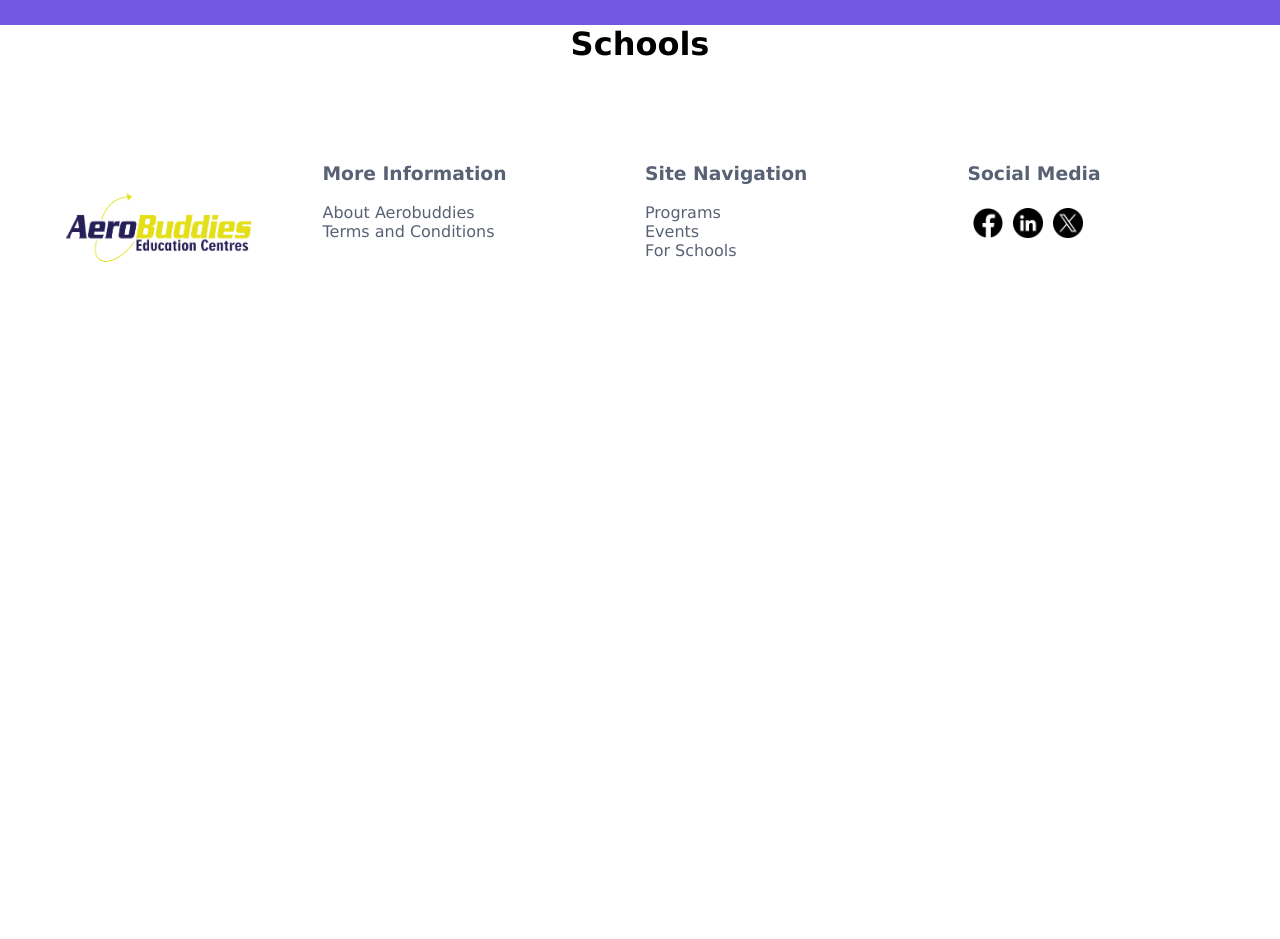
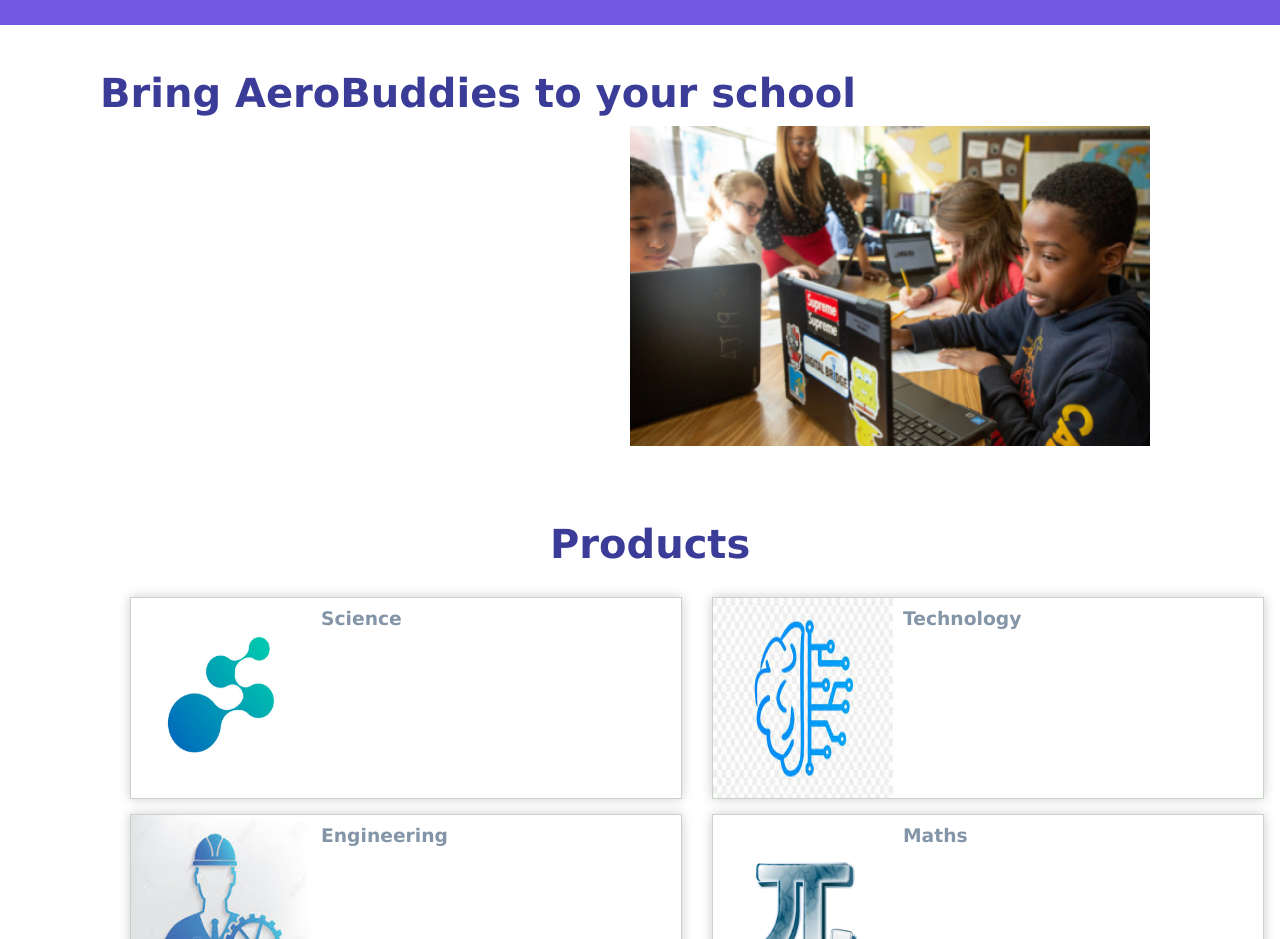
Before and after one commit to Dremas22/Aerobuddies, a Next.js app in the folder aerobuddies-app/: page /schools in a window 1280 px wide. Shown: the part 73-1012 px from the top of the page. Before the commit the page ends 800 px from the top, so only its background shows below. Built offline with nearby package versions, Linux system fonts and the light colour scheme.

Commit message:
Added newsroom and schools pages

```diff
--- a/aerobuddies-app/components/aeroBcomponent/aeroBuddies.js
+++ b/aerobuddies-app/components/aeroBcomponent/aeroBuddies.js
@@ -46,7 +46,7 @@ function AeroBuddiesComp() {
                 </div>
 
                 <div className={classes.headerContainer3}>
-                    <p>Kids gain an academic edge and 21st century technology skills!</p>
+                    <p className={classes.kidsSkills}>Kids gain an academic edge and 21st century technology skills!</p>
                 </div>
 
             </div>
@@ -137,7 +137,7 @@ function AeroBuddiesComp() {
                 <h1>What Parents Say?</h1>
 
                 <div className={classes.bodyContainer3}>
-                    <div>
+                    <div className={classes.whatDetails}>
                         <p>
                             “I really appreciate the time and effort that you invested in our son,
                             Sam. Not only did you provide great education to him but fantastic feedback
@@ -146,7 +146,7 @@ function AeroBuddiesComp() {
                         </p>
                         <span>- Beth H.</span>
                     </div>
-                    <div>
+                    <div className={classes.whatDetails}>
                         <p>
                             “I wanted to let you know that Bajian has been raving about the class;
                             how much fun she had with you and how she enjoyed learning new math skills.
@@ -155,7 +155,7 @@ function AeroBuddiesComp() {
                         </p>
                         <span>- Robin W.</span>
                     </div>
-                    <div>
+                    <div className={classes.whatDetails}>
                         <p>
                             “Grady was really nervous before his first Minecraft class, but your staff
                             was patient and kind. By the end he was totally enthralled and learned
@@ -163,7 +163,7 @@ function AeroBuddiesComp() {
                         </p>
                         <span>- Billy M.</span>
                     </div>
-                    <div>
+                    <div className={classes.whatDetails}>
                         <p>
                             “When Marcia got her first A in math it changed her whole attitude
                             towards school, not just math. Thank You Aerobuddies!”
--- a/aerobuddies-app/components/aeroBcomponent/aeroBuddies.module.css
+++ b/aerobuddies-app/components/aeroBcomponent/aeroBuddies.module.css
@@ -74,7 +74,7 @@
     transform: translate(-50%, -50%);
 }
 
-.headerContainer3 p {
+.kidsSkills {
     text-shadow: 2px 2px 4px rgba(0, 0, 0, 0.5);
 }
 
@@ -164,7 +164,7 @@
     margin-top: 50px;
 }
 
-.bodyContainer3 div {
+.whatDetails {
     border: 0.5px solid lightgray;
     display: flex;
     flex-direction: column;
--- a/aerobuddies-app/components/events/events.module.css
+++ b/aerobuddies-app/components/events/events.module.css
@@ -20,7 +20,7 @@
     text-align: center;
     justify-content: center;
     width: 700px;
-    margin-left: 400px ;
+    margin-left: 320px ;
 
 }
 
@@ -36,7 +36,7 @@
 
 .eventsContainer2 {
     display: grid;
-    grid-template-columns: repeat(4, 0.2fr);
+    grid-template-columns: repeat(3, 0.2fr);
     gap: 25px;
     text-align: center;
     justify-content: center;
--- a/aerobuddies-app/components/events/eventsComponent.js
+++ b/aerobuddies-app/components/events/eventsComponent.js
@@ -20,9 +20,7 @@ function Events() {
                     <div className={classes.eventsContents}>
                         <h1>Parents' Night Out</h1>
                     </div>
-                    <div className={classes.eventsContents}>
-                        <h1>Mine Craft Game Night</h1>
-                    </div>
+
                     <div className={classes.eventsContents}>
                         <h1>Saturday Kids Club</h1>
                     </div>
--- a/aerobuddies-app/components/schools/schoolsComponent.js
+++ b/aerobuddies-app/components/schools/schoolsComponent.js
@@ -8,7 +8,68 @@ function SchoolsComponent() {
         <div className={classes.schoolsContainer}>
 
             <Navbar />
-            <h1>Schools</h1>
+            <div className={classes.schoolsContainer1}>
+
+                <h1>Bring AeroBuddies to your school</h1>
+                <div className={classes.schoolsContainer2}>
+                    <div className={classes.schoolsContents}>
+                        <p>
+
+                        </p>
+                    </div>
+                    <div className={classes.schoolsContents}>
+                        <img src="./images/kidsLearning.png" alt="kidslearning image" />
+                    </div>
+                </div>
+
+                <h1 className={classes.products}>Products</h1>
+                <div className={classes.productsContainer}>
+
+                    <div className={classes.productsMiniContainer}>
+                        <div className={classes.productImg}>
+                        <img src="./images/science.jpg" alt="science image" />
+                        </div>
+                        <div className={classes.productDetails}>
+                            <h3>Science</h3>
+                            <p></p>
+                        </div>
+
+                    </div>
+
+                    <div className={classes.productsMiniContainer}>
+                        <div className={classes.productImg}>
+                        <img src="./images/technology.jpg" alt="science image" />
+                        </div>
+                        <div className={classes.productDetails}>
+                            <h3>Technology</h3>
+                            <p></p>
+                        </div>
+                    </div>
+
+                    <div className={classes.productsMiniContainer}>
+                        <div className={classes.productImg}>
+                        <img src="./images/engineering.jpg" alt="science image" />
+                        </div>
+                        <div className={classes.productDetails}>
+                            <h3>Engineering</h3>
+                            <p></p>
+                        </div>
+                    </div>
+
+                    <div className={classes.productsMiniContainer}>
+                        <div className={classes.productImg}>
+                        <img src="./images/maths.png" alt="science image" />
+                        </div>
+                        <div className={classes.productDetails}>
+                            <h3>Maths</h3>
+                            <p></p>
+                        </div>
+                    </div>
+
+                </div>
+
+            </div>
+
             <Footer />
         </div>
     )
--- a/aerobuddies-app/components/schools/schoolsComponent.module.css
+++ b/aerobuddies-app/components/schools/schoolsComponent.module.css
@@ -6,3 +6,76 @@
     font-family: 'Lucida Sans', 'Lucida Sans Regular', 'Lucida Grande',
         'Lucida Sans Unicode', Geneva, Verdana, sans-serif;
 }
+
+.schoolsContainer h1 {
+    color: #3B3B98;
+    font-size: 40px;
+    margin-top: 35px;
+}
+
+.schoolsContainer1 {
+    width: 900px;
+    text-align: left;
+    margin: 10px 0 0 100px;
+
+}
+
+.schoolsContainer2 {
+    display: flex;
+    text-align: center;
+    width: 100%;
+    margin-left: 100px;
+}
+
+.schoolsContents {
+    width: 500px;
+    height: 350px;
+    text-align: center;
+    padding: 10px;
+
+}
+
+.schoolsContents img {
+    width: 520px;
+    height: 320px;
+    margin-left: 40px
+}
+
+.products {
+    margin-left: 50%;
+}
+
+.productsContainer {
+    display: grid;
+    grid-template-columns: repeat(2, 1fr);
+    grid-template-rows: auto;
+    column-gap: 30px;
+    row-gap: 15px;
+    margin: 30px
+}
+
+.productsMiniContainer {
+    display: flex;
+    width: 550px;
+    height: 200px;
+    border: 1px solid #CAD3C8;
+    box-shadow: 0 0 11px rgba(0, 0, 0, 0.2);
+}
+
+.productImg {
+    width: 180px;
+    height: 100%;
+    display: flex;
+    justify-content: center;
+    align-items: center
+}
+
+.productImg img {
+    width: 100%;
+    height: 100%
+}
+
+.productDetails {
+    padding: 10px;
+    color: #8395a7
+}
```
Also changed, not shown: aerobuddies-app/components/Newsroom/newsroomComponent.js (+1 -26 lines), aerobuddies-app/components/programs/programsComp.js (+10 -10 lines), aerobuddies-app/components/programs/programsComp.module.css (+25 -2 lines), aerobuddies-app/styles/Home.module.css (+5 -5 lines), aerobuddies-app/public/images/kidsLearning.png (added).
